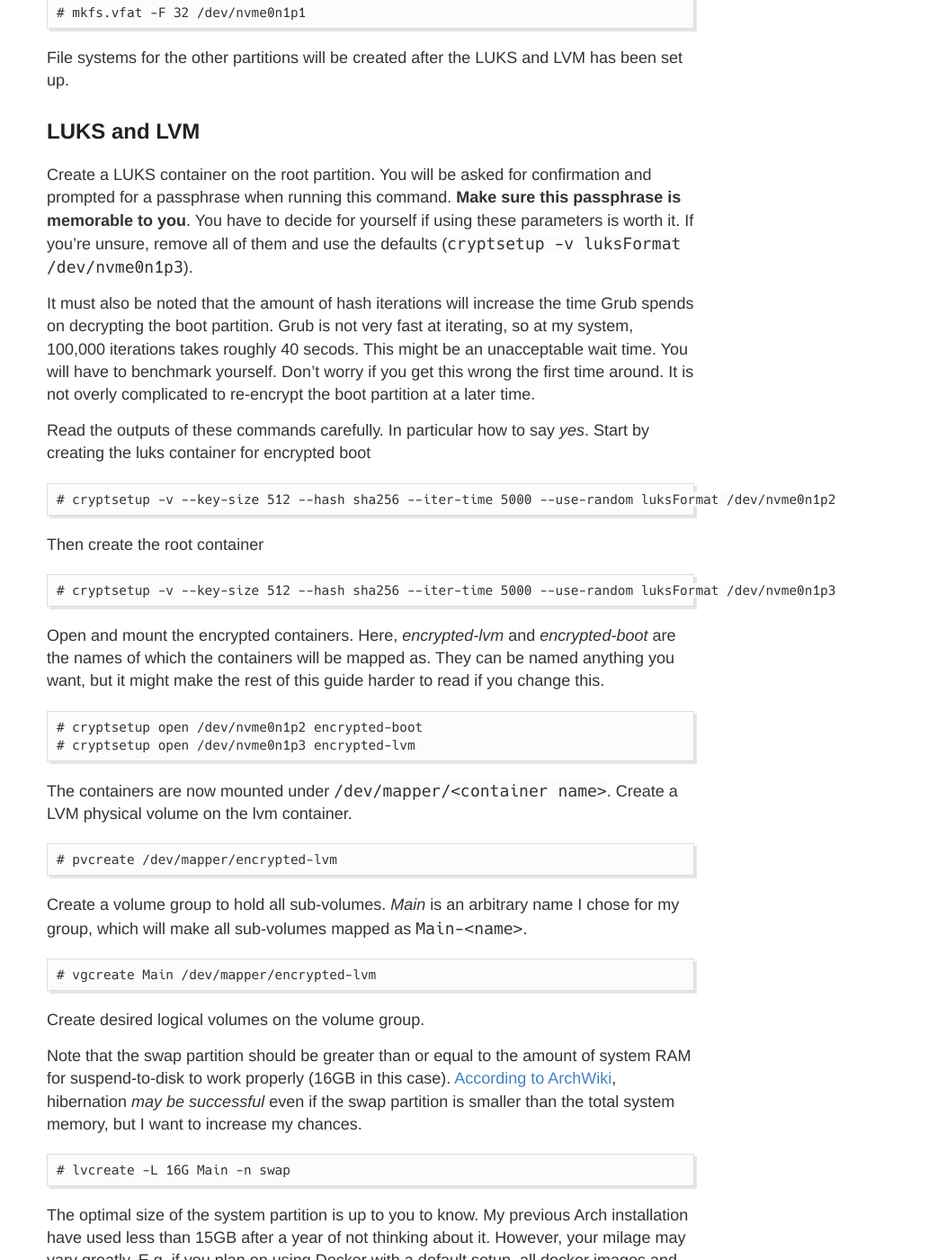
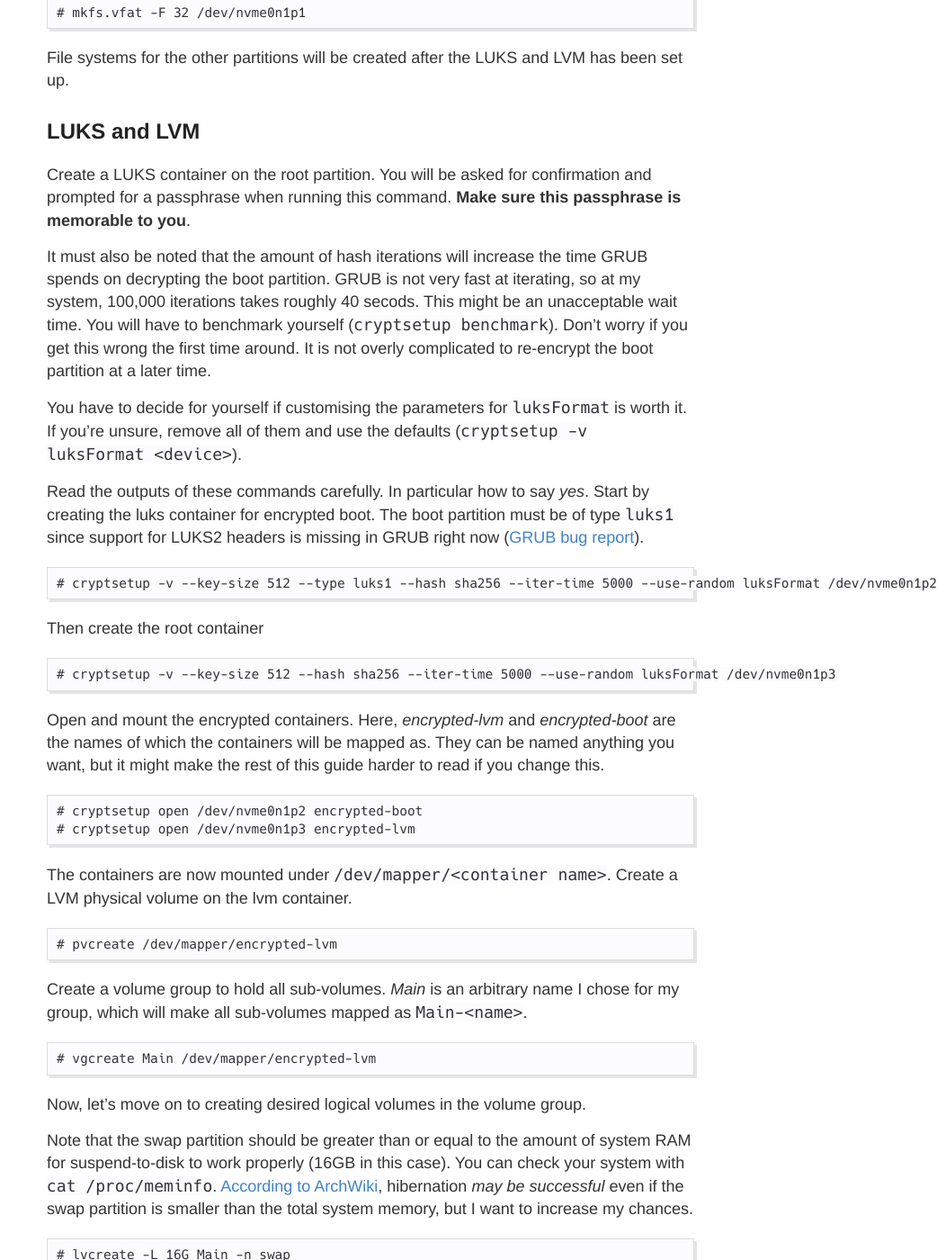
Before and after one commit to labanskoller/hackeriet_blog, a Jekyll site: the page built from _posts/2018-05-03-lvm-in-luks-with-encrypted-boot-partition-and-suspend-to-disk.md, in a window 1280 px wide and 1400 px high, scrolled down 3953 px. Shown: the whole window at 90% size, without its empty margins (228-1280 px from the left). Built offline with Jekyll 4.4.1, drawn with Linux system fonts in a browser that asks for light colours; some of the changed text lies outside the part shown.

Commit message:
Update post with changes from upstream

````diff
--- a/_posts/2018-05-03-lvm-in-luks-with-encrypted-boot-partition-and-suspend-to-disk.md
+++ b/_posts/2018-05-03-lvm-in-luks-with-encrypted-boot-partition-and-suspend-to-disk.md
@@ -62,8 +62,9 @@ these tools just a little bit better.
 
 ## Preparations
 
-Boot up Arch Linux installation media and follow the official installation
-procedure up until partitioning.
+Boot up Arch Linux installation media and follow the [official installation
+procedure](https://wiki.archlinux.org/index.php/Installation_guide) up until
+*Partition the disks*.
 
 The main storage device you want to use should be backed up before continuing.
 
@@ -161,19 +162,21 @@ File systems for the other partitions will be created after the LUKS and LVM has
 
 Create a LUKS container on the root partition. You will be asked for confirmation and prompted
 for a passphrase when running this command. **Make sure this passphrase is memorable to you**.
-You have to decide for yourself if using these parameters is worth it. If you're unsure, remove
-all of them and use the defaults (`cryptsetup -v luksFormat /dev/nvme0n1p3`).
 
-It must also be noted that the amount of hash iterations will increase the time Grub spends on
-decrypting the boot partition. Grub is not very fast at iterating, so at my system, 100,000
+It must also be noted that the amount of hash iterations will increase the time GRUB spends on
+decrypting the boot partition. GRUB is not very fast at iterating, so at my system, 100,000
 iterations takes roughly 40 secods. This might be an unacceptable wait time. You will have to
-benchmark yourself. Don't worry if you get this wrong the first time around. It is not overly
-complicated to re-encrypt the boot partition at a later time.
+benchmark yourself (`cryptsetup benchmark`). Don't worry if you get this wrong the first time
+around. It is not overly complicated to re-encrypt the boot partition at a later time.
+
+You have to decide for yourself if customising the parameters for `luksFormat` is worth it.
+If you're unsure, remove all of them and use the defaults (`cryptsetup -v luksFormat <device>`).
 
 Read the outputs of these commands carefully. In particular how to say *yes*. Start by creating
-the luks container for encrypted boot
+the luks container for encrypted boot. The boot partition must be of type `luks1` since support
+for LUKS2 headers is missing in GRUB right now ([GRUB bug report](https://savannah.gnu.org/bugs/?55093)).
 
-    # cryptsetup -v --key-size 512 --hash sha256 --iter-time 5000 --use-random luksFormat /dev/nvme0n1p2
+    # cryptsetup -v --key-size 512 --type luks1 --hash sha256 --iter-time 5000 --use-random luksFormat /dev/nvme0n1p2
 
 Then create the root container
 
@@ -196,10 +199,11 @@ make all sub-volumes mapped as `Main-<name>`.
 
     # vgcreate Main /dev/mapper/encrypted-lvm
 
-Create desired logical volumes on the volume group.
+Now, let's move on to creating desired logical volumes in the volume group.
 
 Note that the swap partition should be greater than or equal to the amount of system RAM for
-suspend-to-disk to work properly (16GB in this case).
+suspend-to-disk to work properly (16GB in this case). You can check your system with
+`cat /proc/meminfo`.
 [According to ArchWiki][Arch Wiki hibernation notes], hibernation *may be successful* even if
 the swap partition is smaller than the total system memory, but I want to increase my chances.
 
@@ -268,26 +272,24 @@ Unless you're installing Arch Linux yourself, you'd probably want to skip direct
 the next step. However, it might be smart to glance through here to understand how
 my system is set up.
 
+If you find it hard to follow the next steps, consult [the official installation
+guide's installation section](https://wiki.archlinux.org/index.php/Installation_guide#Installation).
+
 ## Prepare for chroot
-
-Re-order the list of package mirrors pacman is using if desired. I am selecting the
-mirrors closest to my geographical location to the top of my list, then leaving
-everything else as it is. This file will be automatically be copied to the new
-system later on.
 
 If you're plugged in with ethernet but haven't configured an IP address yet, try
 get one through DHCP before continuing, as it expects a working internet connection.
-
-Again, I have a crazy device name here; *enp0s31f6* (aka *eth0*)
+Again, I have a crazy device name. *enp0s31f6* might be *eth0* on other systems or
+distros.
 
     # dhclient enp0s31f6
 
 You should now be connected to the internet.
 
 Install base packages. Add *your* favorite editor instead of `vim` if you'd like,
-and only add `efibootmgr` if you are on a **UEFI** system.
+and skip adding `efibootmgr` if you are **not** on a **UEFI** system.
 
-    # pacstrap /mnt base base-devel vim grub efibootmgr
+    # pacstrap /mnt base base-devel linux lvm2 vim grub mkinitcpio efibootmgr
 
 Generate the fstab then *open the file to see if it looks right*
 
@@ -382,10 +384,14 @@ Do the same for the *encrypted-lvm* partition
     # cryptsetup luksAddKey /dev/nvme0n1p3 /etc/initcpio/keys/encrypted-lvm.key
 
 Now that the LVM container has a keyfile attached, the passphrase used
-initially when creating the LUKS container can **optionally** be removed
-from the device.
+initially when creating the LUKS container **can optionally** be removed
+from the device. If this is done, unlocking the boot partition is the **only
+way** to recover the key-file used to unlock the LVM partition.
+**Use the below command with caution**. Depending on your security
+threat-model, this might be unecessary.
 
-    # cryptsetup luksKillSlot /dev/nvme0n1p3 0 --keyfile /etc/initcpio/keys/encrypted-lvm.key
+    # # Skip this step if you don't understand the risks.
+    # cryptsetup luksKillSlot /dev/nvme0n1p3 0 --key-file /etc/initcpio/keys/encrypted-lvm.key
 
 Create the initial ramdisk environment and make sure it doesn't return any errors.
 Some warning may show, but errors should not occur.
@@ -393,9 +399,9 @@ Some warning may show, but errors should not occur.
     # mkinitcpio -p linux
 
 Set strict permissions for the ramdisk images now that the decryption keys
-are embedded
+are embedded in them
 
-    # chmod 0600 /boot/initramfs-linux*
+    # chmod 0400 /boot/initramfs-linux*
 
 These permissions will be reset every time `mkinitcpio` is run. Typically it
 is automatically triggered after a package install or upgrade occurs that
@@ -439,7 +446,7 @@ Update the following line in `/etc/default/grub`
 
     GRUB_CMDLINE_LINUX="cryptdevice=UUID=%uuid%:encrypted-lvm root=/dev/mapper/Main-root resume=/dev/mapper/Main-swap cryptkey=rootfs:/encrypted-lvm.key"
 
-And, in the same file, un-comment the `GRUB_ENABLE_CRYPTODISK` to enable booting
+And, in the same file, un-comment the `GRUB_ENABLE_CRYPTODISK=y` to enable booting
 from an encrypted system.
 
 Then replace `%uuid%` with the UUID of the LVM partition.
@@ -476,22 +483,47 @@ Again, replace `%uuid%` with the actual UUID of the boot partition at `/dev/nvme
 All set! Rebooting is the only way to figure out if it was set up correctly
 or not.
 
+    # exit
     # reboot
 
-Please send me an e-mail if you have any troubles -- or if you didn't.
+Please send me an e-mail if you have any troubles -- or if you didn't!
+
+## Troubleshooting
+
+### Dumped to GRUB rescue shell
+
+If you are dumped to grub rescue mode when booting, chances are that there's
+a typo or two somewhere in your configuration files. To avoid having to start
+over again from scratch, you can boot again with the Arch Linux installation
+media and unlock, mount and chroot back to where you were before rebooting.
+
+```terminal
+# cryptsetup open /dev/sda3 encrypted-lvm
+# mount /dev/mapper/Main-root /mnt
+# cryptsetup open /dev/sda2 encrypted-boot
+# mount /dev/mapper/encrypted-boot /mnt/boot
+# mount /dev/sda1 /mnt/boot/efi
+# mount /dev/mapper/Main-home /mnt/home
+# swapon /dev/mapper/Main-swap
+# arch-chroot /mnt
+```
+
+If you want to dig through the rescue mode, you can see my [other post covering
+possible recovery][grub rescue post] from the shell itself.
 
 ## References
 
 Links that are not already scattered within the document
 
-- https://wiki.archlinux.org/index.php/Mkinitcpio#Common_hooks
-- https://wiki.archlinux.org/index.php/Dm-crypt/Encrypting_an_entire_system#Preparing_the_logical_volumes
-- https://wiki.archlinux.org/index.php/Dm-crypt/System_configuration#mkinitcpio
-- https://wiki.archlinux.org/index.php/GRUB#GUID_Partition_Table_.28GPT.29_specific_instructions
-- https://jlk.fjfi.cvut.cz/arch/manpages/man/alpm-hooks.5
-- https://linux-blog.anracom.com/2018/11/30/full-encryption-with-luks-sha512-aes-xts-plain64-grub2-really-slow/
+- <https://wiki.archlinux.org/index.php/Mkinitcpio#Common_hooks>
+- <https://wiki.archlinux.org/index.php/Dm-crypt/Encrypting_an_entire_system#Preparing_the_logical_volumes>
+- <https://wiki.archlinux.org/index.php/Dm-crypt/System_configuration#mkinitcpio>
+- <https://wiki.archlinux.org/index.php/GRUB#GUID_Partition_Table_.28GPT.29_specific_instructions>
+- <https://jlk.fjfi.cvut.cz/arch/manpages/man/alpm-hooks.5>
+- <https://linux-blog.anracom.com/2018/11/30/full-encryption-with-luks-sha512-aes-xts-plain64-grub2-really-slow/>
 
 [Arch Wiki hibernation notes]: https://wiki.archlinux.org/index.php/Power_management/Suspend_and_hibernate#About_swap_partition.2Ffile_size
 [random urandom]: https://unix.stackexchange.com/questions/324209/when-to-use-dev-random-vs-dev-urandom
+[grub rescue post]: /2017/12/30/decrypt-and-mount-luks-disk-from-grub-rescue-mode.html
 
 This is a [cross-post from blog.stigok.com](https://blog.stigok.com/2018/05/03/lvm-in-luks-with-encrypted-boot-partition-and-suspend-to-disk.html).
````
Also changed, not shown: other parts of _posts/2018-05-03-lvm-in-luks-with-encrypted-boot-partition-and-suspend-to-disk.md (+10 -9 lines).
